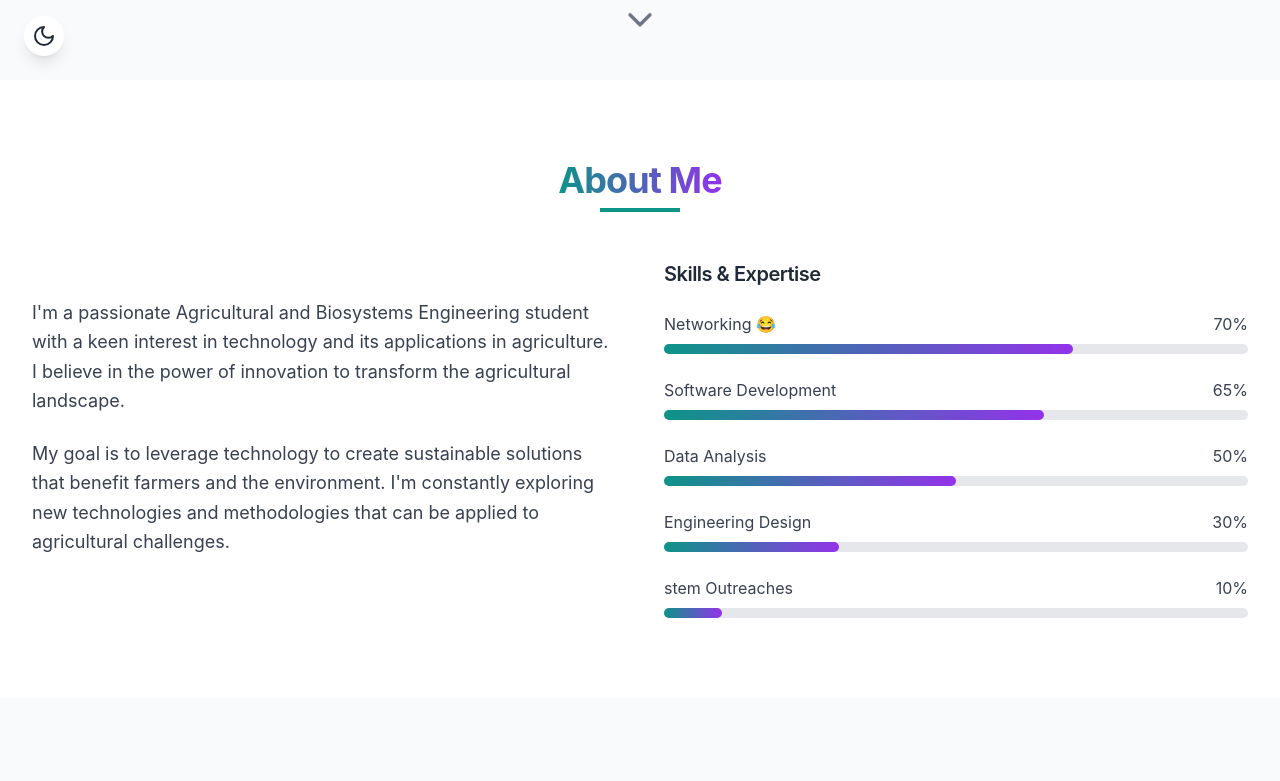
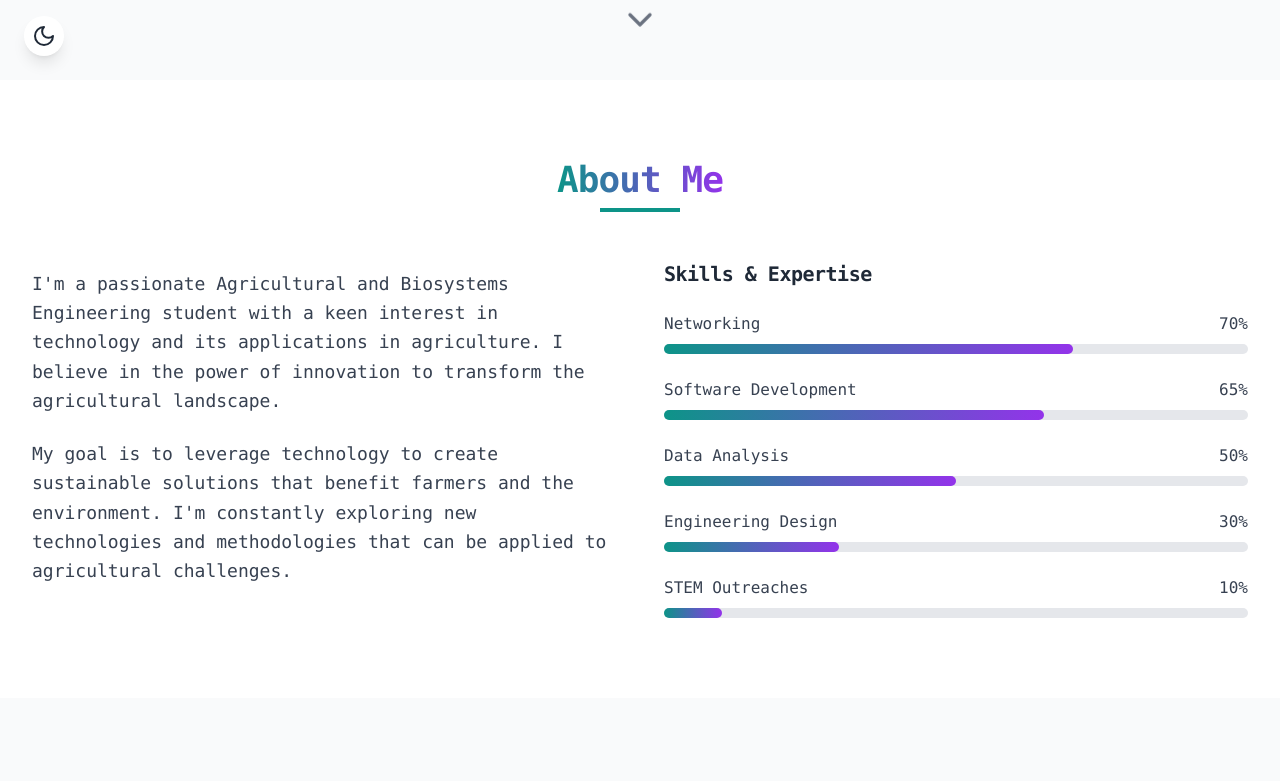
Before and after one commit to nick-otimo/nick-otimo, a React (Vite) app: page / in a window 1280 px wide. Shown: the part 720-1501 px from the top of the page. Built offline with nearby package versions, Linux system fonts and the light colour scheme.

Commit message:
Update About.tsx

```diff
--- a/src/components/About.tsx
+++ b/src/components/About.tsx
@@ -1,11 +1,11 @@
 import React, { useState, useEffect } from 'react';
 
 const skills = [
-  { name: "Networking 😂", level: 70 },
+  { name: "Networking", level: 70 },
   { name: "Software Development", level: 65 },
   { name: "Data Analysis", level: 50 },
   { name: "Engineering Design", level: 30 },
-  { name: "stem Outreaches", level: 10 },
+  { name: "STEM Outreaches", level: 10 },
 ];
 
 const About: React.FC = () => {
@@ -40,7 +40,7 @@ const About: React.FC = () => {
   return (
     <section id="about" className="py-20 bg-white dark:bg-gray-800">
       <div className="max-w-7xl mx-auto px-4 sm:px-6 lg:px-8">
-        <h2 className="text-3xl md:text-4xl font-bold text-center mb-12 relative">
+        <h2 className="text-3xl md:text-4xl font-bold text-center mb-12 relative font-mono">
           <span className="bg-gradient-to-r from-teal-600 to-purple-600 dark:from-teal-400 dark:to-purple-400 bg-clip-text text-transparent">
             About Me
           </span>
@@ -49,23 +49,23 @@ const About: React.FC = () => {
 
         <div className="grid grid-cols-1 md:grid-cols-2 gap-12 items-center">
           <div className={`transition-all duration-1000 ${animate ? 'opacity-100 translate-x-0' : 'opacity-0 -translate-x-10'}`}>
-            <p className="text-lg text-gray-700 dark:text-gray-300 mb-6 leading-relaxed">
+            <p className="text-lg text-gray-700 dark:text-gray-300 mb-6 leading-relaxed font-mono">
               I'm a passionate Agricultural and Biosystems Engineering student with a keen interest in technology and its applications in agriculture. I believe in the power of innovation to transform the agricultural landscape.
             </p>
-            <p className="text-lg text-gray-700 dark:text-gray-300 mb-6 leading-relaxed">
+            <p className="text-lg text-gray-700 dark:text-gray-300 mb-6 leading-relaxed font-mono">
               My goal is to leverage technology to create sustainable solutions that benefit farmers and the environment. I'm constantly exploring new technologies and methodologies that can be applied to agricultural challenges.
             </p>
           </div>
 
           <div className={`transition-all duration-1000 delay-300 ${animate ? 'opacity-100 translate-x-0' : 'opacity-0 translate-x-10'}`}>
-            <h3 className="text-xl font-semibold mb-6 text-gray-800 dark:text-gray-200">Skills & Expertise</h3>
+            <h3 className="text-xl font-semibold mb-6 text-gray-800 dark:text-gray-200 font-mono">Skills & Expertise</h3>
 
             <div className="space-y-6">
               {skills.map((skill, index) => (
                 <div key={index} className="space-y-2">
                   <div className="flex justify-between items-center">
-                    <span className="text-gray-700 dark:text-gray-300">{skill.name}</span>
-                    <span className="text-gray-700 dark:text-gray-300">{skill.level}%</span>
+                    <span className="text-gray-700 dark:text-gray-300 font-mono">{skill.name}</span>
+                    <span className="text-gray-700 dark:text-gray-300 font-mono">{skill.level}%</span>
                   </div>
                   <div className="w-full bg-gray-200 dark:bg-gray-700 rounded-full h-2.5">
                     <div
```
